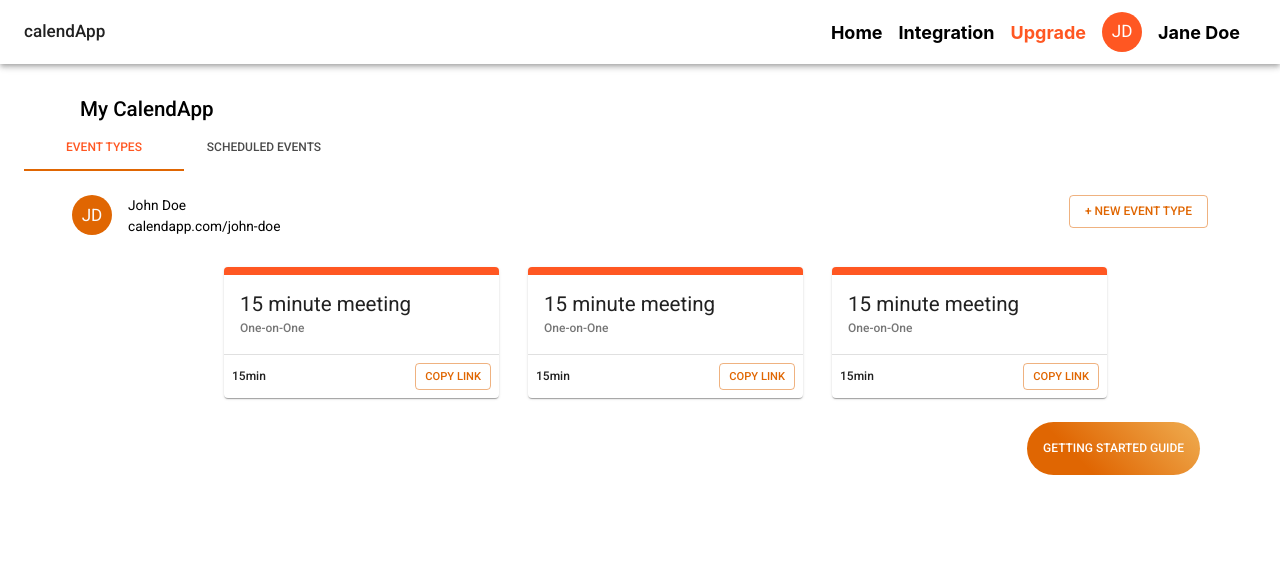
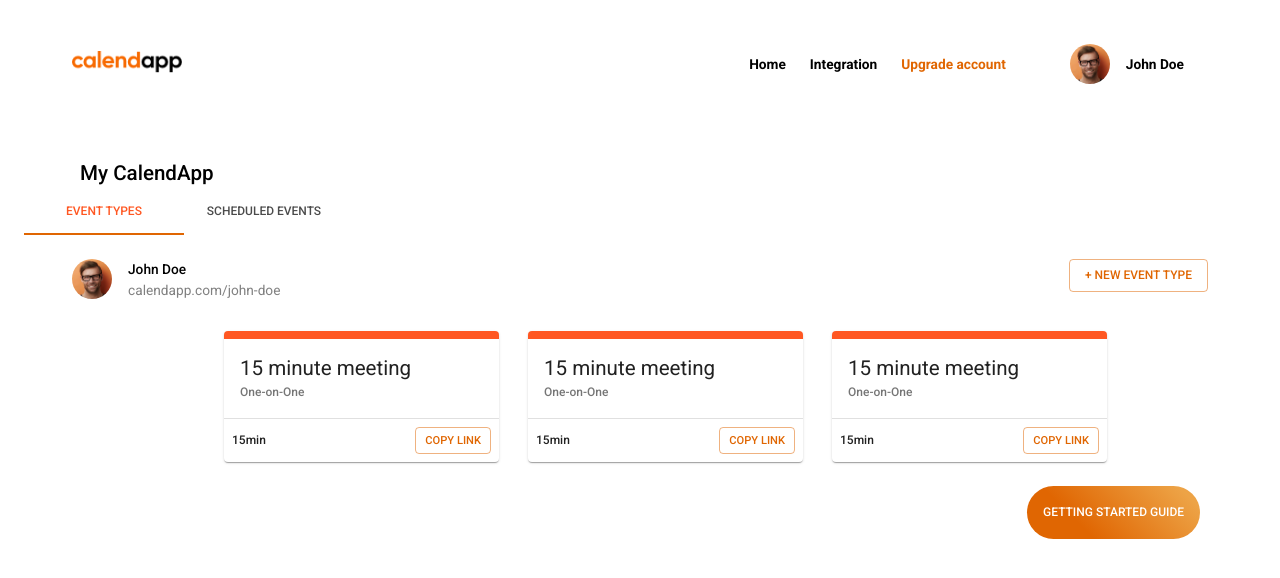
Before and after one commit to hatchways/team-yugioh, a React (Create React App) app in the folder client/: page / in a window 1280 px wide. Shown: the top 578 px of the page. Built offline with nearby package versions, Linux system fonts and the light colour scheme.

Commit message:
Make small changes
- added logo and user images
- fixed some spacing and font sizes
- streamlined some css code

```diff
--- a/client/src/components/Header/NavBar.js
+++ b/client/src/components/Header/NavBar.js
@@ -2,72 +2,86 @@ import React from 'react';
 import { makeStyles } from '@material-ui/core/styles';
 import AppBar from '@material-ui/core/AppBar';
 import Toolbar from '@material-ui/core/Toolbar';
-import Typography from '@material-ui/core/Typography';
 import Link from '@material-ui/core/Link';
 import Avatar from '@material-ui/core/Avatar';
-import { deepOrange } from '@material-ui/core/colors';
+
+import Logo from './../../img/logo.png';
+import ProfileImage from './../../img/user-image.png';
 
 const useStyles = makeStyles((theme) => ({
   root: {
     flexGrow: 1,
+    background: 'white',
+    padding: '2rem 3rem',
   },
   title: {
     flexGrow: 1,
   },
-  appBar: {
-    background: 'white',
-  },
   link: {
     color: 'black',
-    marginRight: theme.spacing(2),
-    fontSize: 18,
+    marginRight: theme.spacing(3),
     cursor: 'pointer',
     fontWeight: 'bold',
   },
-  linkOrange: {
-    color: deepOrange[500],
-    marginRight: theme.spacing(2),
-    fontSize: 18,
+  linkToUpgrade: {
+    color: theme.palette.secondary.main,
+    marginRight: theme.spacing(8),
     cursor: 'pointer',
     fontWeight: 'bold',
   },
   profileImg: {
-    color: theme.palette.getContrastText(deepOrange[500]),
-    backgroundColor: deepOrange[500],
     marginRight: theme.spacing(2),
     marginLef: theme.spacing(4),
   },
-
 }));
 
-export default function NavBar () {
+export default function NavBar() {
   const classes = useStyles();
   const preventDefault = (event) => event.preventDefault();
 
   return (
-  <AppBar className={classes.appBar} position='static'>
+    <AppBar className={classes.root} position='static' elevation={0} inherit>
       <Toolbar>
-          <Typography variant='h6' className={classes.title}>
-            <span className={classes.orangeText}>calend</span>App
-          </Typography>
+        <span className={classes.title}>
+          <img width='110rem' src={Logo} />
+        </span>
 
-            <Link onClick={preventDefault} className={classes.link}>
+        <Link
+          variant='subtitle1'
+          onClick={preventDefault}
+          className={classes.link}
+        >
           Home
         </Link>
-            <Link onClick={preventDefault} className={classes.link}>
+        <Link
+          variant='subtitle1'
+          onClick={preventDefault}
+          className={classes.link}
+        >
           Integration
         </Link>
-            <Link onClick={preventDefault} className={classes.linkOrange}>
-              Upgrade
+        <Link
+          variant='subtitle1'
+          onClick={preventDefault}
+          className={classes.linkToUpgrade}
+        >
+          Upgrade account
         </Link>
 
+        <Avatar
+          className={classes.profileImg}
+          src={ProfileImage}
+          alt='User image'
+        />
 
-            <Avatar className={classes.profileImg}>JD</Avatar>
-            <Link onClick={preventDefault} className={classes.link}>
-              Jane Doe
+        <Link
+          variant='subtitle1'
+          onClick={preventDefault}
+          className={classes.link}
+        >
+          John Doe
         </Link>
-
       </Toolbar>
     </AppBar>
-)
+  );
 }
--- a/client/src/components/SelectTabs/EventTypesTab.js
+++ b/client/src/components/SelectTabs/EventTypesTab.js
@@ -6,6 +6,7 @@ import Container from '@material-ui/core/Container';
 import EventGrid from '../UserEvents/EventGrid';
 import Avatar from '@material-ui/core/Avatar';
 import Button from '@material-ui/core/Button';
+import ProfileImage from './../../img/user-image.png';
 
 const useStyles = makeStyles((theme) => ({
   root: {
@@ -17,6 +18,12 @@ const useStyles = makeStyles((theme) => ({
     marginBottom: theme.spacing(4),
     background: theme.palette.secondary.main
   },
+  name : {
+    fontWeight: 500
+  },
+  userUrl: {
+    color: 'gray'
+  }
 }));
 
 export default function EventTypesTab() {
@@ -27,10 +34,10 @@ export default function EventTypesTab() {
     <Container>
       <Box display='flex' justifyContent='space-between'>
         <Box display='flex'>
-          <Avatar className={classes.avatar}>JD</Avatar>
+          <Avatar className={classes.avatar} src={ProfileImage}/>
           <span>
-            <Typography>John Doe</Typography>
-            <Typography>calendapp.com/john-doe</Typography>
+            <Typography className={classes.name}>John Doe</Typography>
+            <Typography className={classes.userUrl}>calendapp.com/john-doe</Typography>
           </span>
         </Box>
         <Box>
--- a/client/src/pages/Home.js
+++ b/client/src/pages/Home.js
@@ -28,7 +28,7 @@ export default function Home() {
     <div className={classes.root}>
       <NavBar />
 
-      <Typography className={classes.title}variant="h5">My CalendApp</Typography>
+      <Typography className={classes.title} variant="h5">My CalendApp</Typography>
 
       <SelectTabs/>
 
```
Also changed, not shown: client/src/img/logo.png (added), client/src/img/user-image.png (added). Lines whose indentation alone changed are shown as unchanged.
